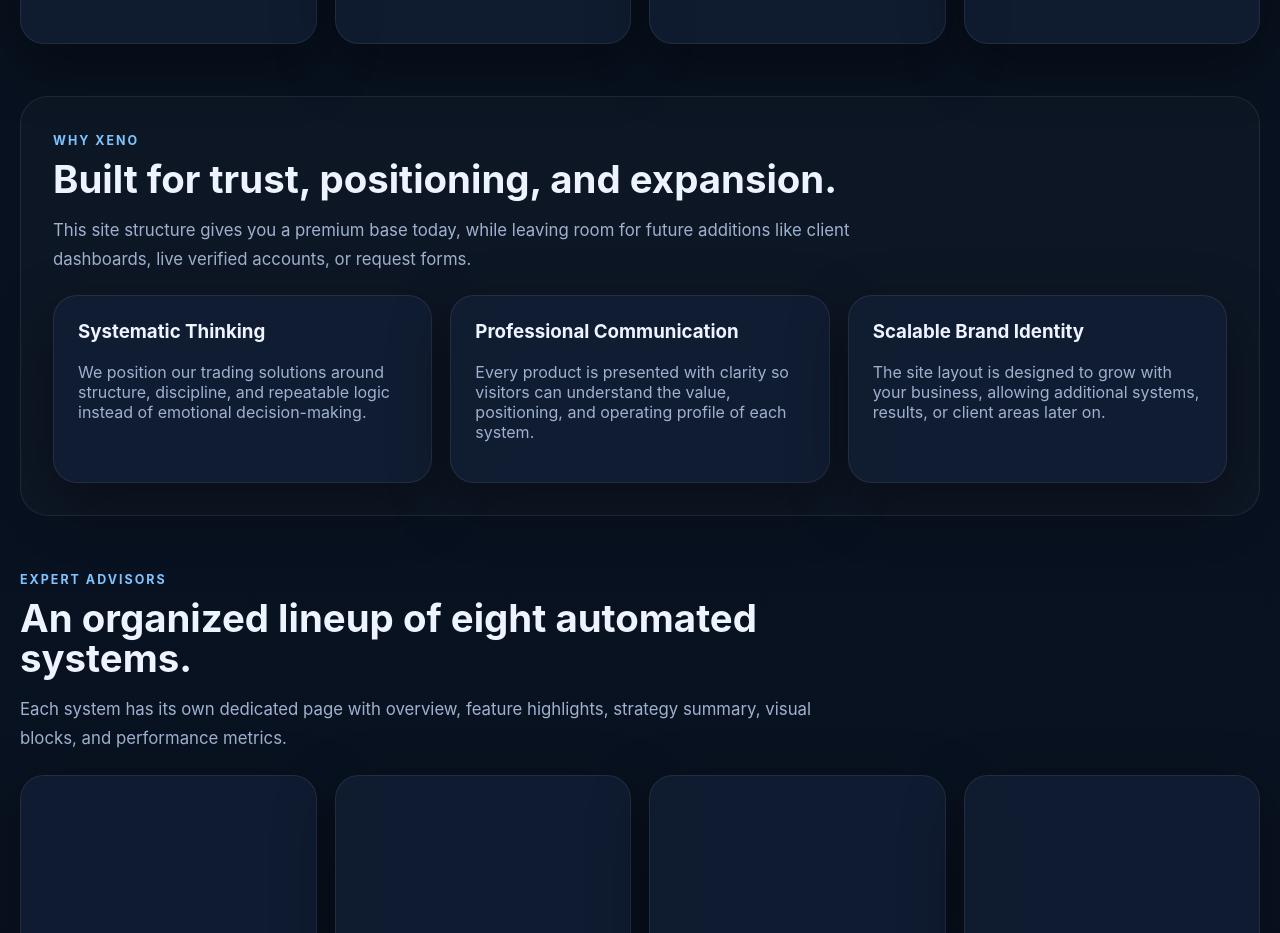
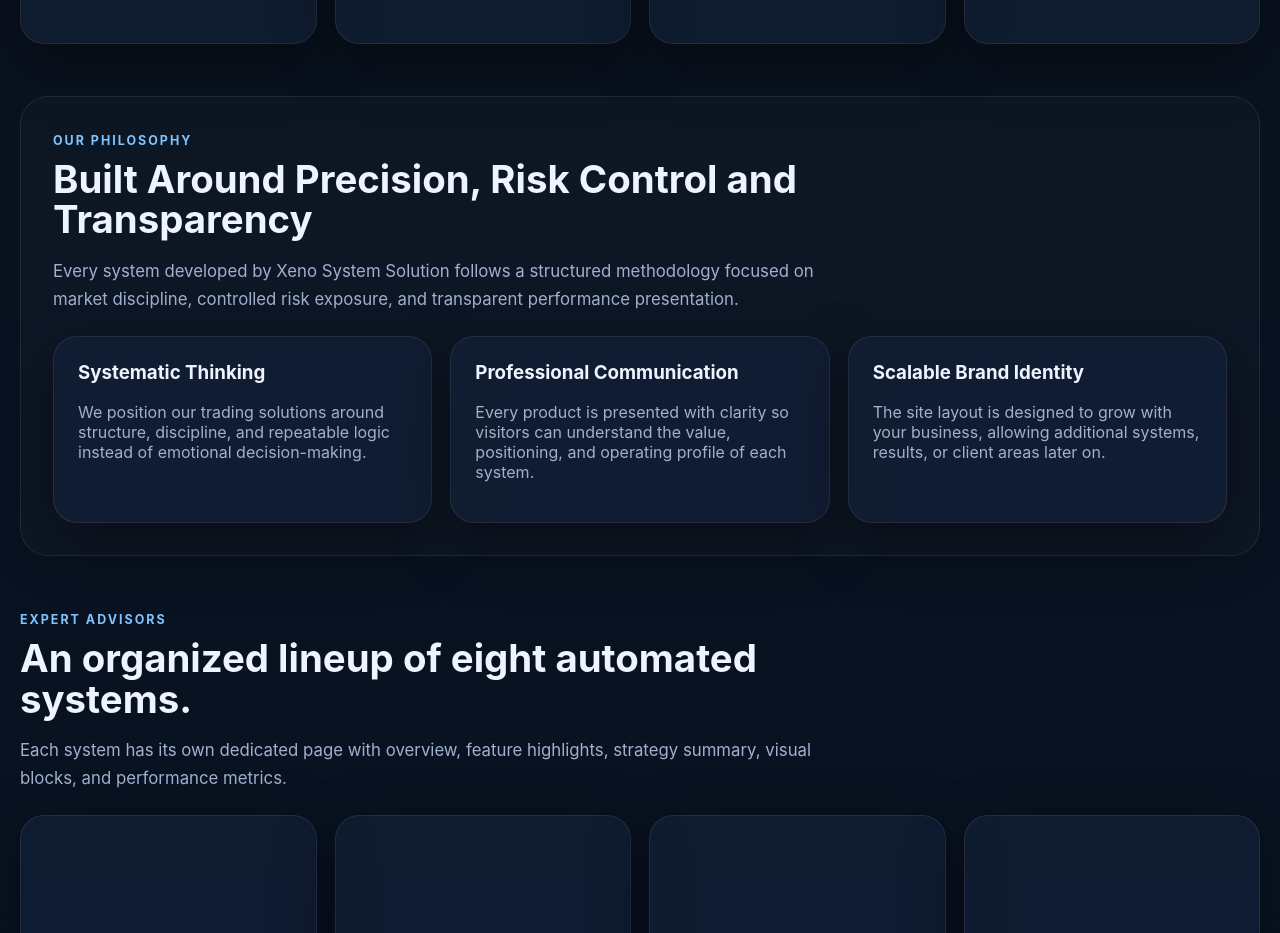
Before and after one commit to giovannimaccioni1989-byte/xeno-system-solution, a React (Vite) app: page / in a window 1280 px wide. Shown: the part 1360-2293 px from the top of the page. Built offline with nearby package versions, Linux system fonts and the light colour scheme.

Commit message:
Update HomePage.jsx

```diff
--- a/src/pages/HomePage.jsx
+++ b/src/pages/HomePage.jsx
@@ -71,9 +71,9 @@ export default function HomePage() {
 
       <section className="content-section alt">
         <SectionTitle
-          eyebrow="WHY XENO"
-          title="Built for trust, positioning, and expansion."
-          text="This site structure gives you a premium base today, while leaving room for future additions like client dashboards, live verified accounts, or request forms."
+          eyebrow="OUR PHILOSOPHY"
+          title="Built Around Precision, Risk Control and Transparency"
+          text="Every system developed by Xeno System Solution follows a structured methodology focused on market discipline, controlled risk exposure, and transparent performance presentation."
         />
 
         <div className="grid three">
```
